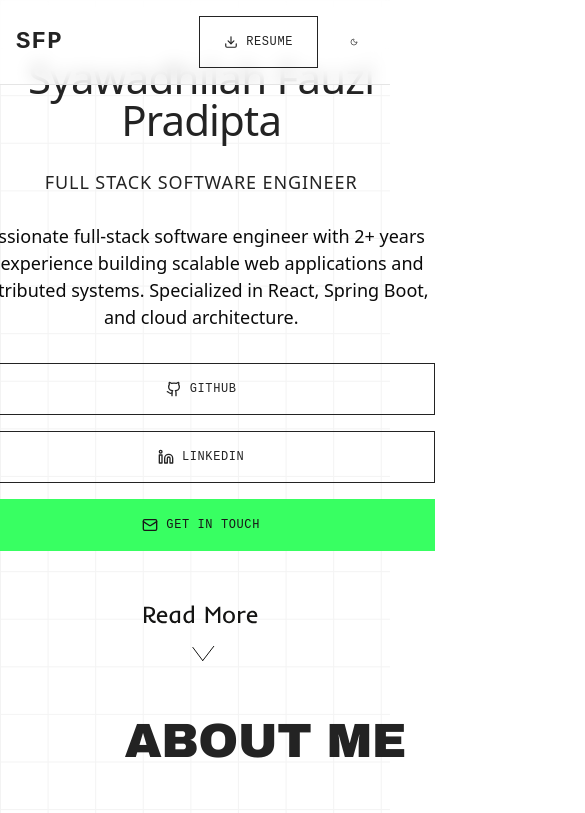
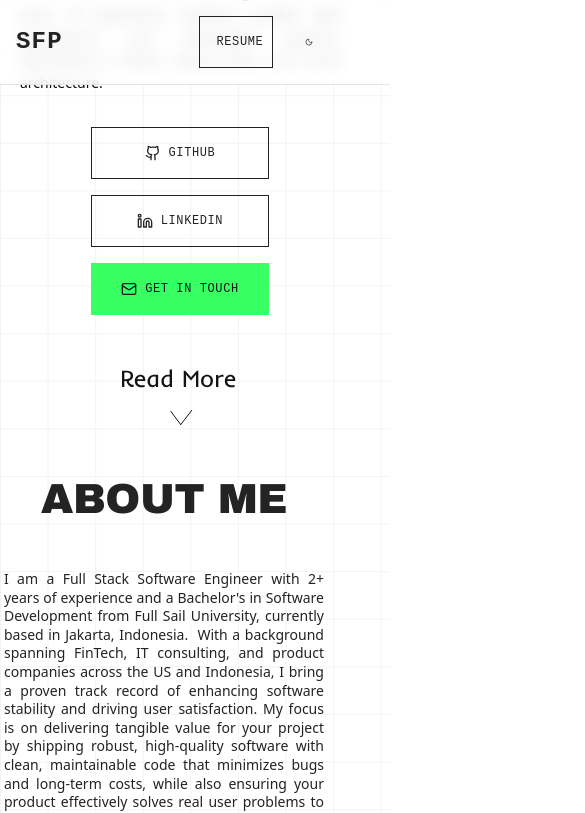
Before and after one commit to fauzipradipta/portofolio, a Next.js app: page / in a window 390 px wide. Shown: the top 813 px of the page, 585 px wide, since content can reach past the window. Built offline with nearby package versions, Linux system fonts and the light colour scheme.

Commit message:
working on responsive

```diff
--- a/src/app/data/mock.tsx
+++ b/src/app/data/mock.tsx
@@ -22,7 +22,7 @@ export const aboutData = {
 };
 
 export const aboutMeData={
-  bio:"I am a Full Stack Software Engineer with 2+ years of experience and a Bachelor's in Software Development from Full Sail University, currently based in Jakarta, Indonesia.  With a background spanning FinTech, IT consulting, and product companies across the US and Indonesia, I bring a proven track record of enhancing software stability and driving user satisfaction. My focus is on delivering tangible value for your project by shipping robust, high-quality software with clean, maintainable code that minimizes bugs and long-term costs, while also ensuring your product effectively solves real user problems to increase adoption and retention. ",
+  bio:"I am a Full Stack Software Engineer with 2+ years of experience and a Bachelor's in Software Development from Full Sail University, currently based in Jakarta, Indonesia.  With a background spanning FinTech, IT consulting, and product companies across the US and Indonesia, I bring a proven track record of enhancing software stability and driving user satisfaction. My focus is on delivering tangible value for your project by shipping robust, high-quality software with clean, maintainable code that minimizes bugs and long-term costs, while also ensuring your product effectively solves real user problems to increase adoption and retention. I deliver these full-stack solutions using modern technologies like ReactJS, JavaScript, Java, and Spring Boot, and as a continuous learner, I am always ready to adapt and implement the right tools to meet your project's specific requirements. Let's connect to discuss how I can help you build a more resilient and successful product. ",
   subBio:"I deliver these full-stack solutions using modern technologies like ReactJS, JavaScript, Java, and Spring Boot, and as a continuous learner, I am always ready to adapt and implement the right tools to meet your project's specific requirements. Let's connect to discuss how I can help you build a more resilient and successful product."
 }
 export const skillsData = {
--- a/src/app/globals.css
+++ b/src/app/globals.css
@@ -179,17 +179,13 @@ code {
   margin-top: 50px;
 }
 
-.text-bio{
-  font-family: 'Poppins', ui-sans-serif, system-ui, sans-serif;
-  font-size: clamp(15px, 2.5vw, 24px);
-  font-weight: 400;
-}
 .text-big {
   font-family: ui-sans-serif, system-ui, sans-serif;
   font-size: clamp(32px, 6vw, 84px);
   font-weight: 400;
   color: var(--text-primary);
   line-height: 1.07;
+
 }
 
 .text-regular {
@@ -411,10 +407,13 @@ code {
 
 .container {
   width: 100%;
-  max-width: 1920px;
+  /* max-width: 1920px; */
+  max-width: 100%;
   margin: 0 auto;
   padding: 0 24px;
 }
+
+
 
 /* Grid Background */
 .grid-background {
@@ -435,9 +434,9 @@ code {
 
 /* Responsive Design */
 
-@media (min-width: 375px) and (max-width: 412px) {
+@media (min-width: 375px) and (max-width: 430px) {
   .hero-section{
-    padding-top: 360rem;
+    padding-top: 367rem;
     margin-left: -8rem;
 
   }
@@ -450,46 +449,33 @@ code {
     font-size: clamp(18px, 1.5vw, 24px);
     margin-top:-2rem;
   }
-  .text-bio{
-    font-size: clamp(18px, 2.5vw, 24px);
+   .btn-primary,
+  .btn-accent {
+    width: 42%;
+    min-height: 52px;
+  }
+
+
+  .about-section{
+    margin-left: -10rem;
+  }
+
+  .title-big{
+    font-size: 42px;
   }
 }
-/* @media (max-width:1366px){
-  .hero-section{
-    text-align:center;
-    padding-top: 344rem;
-  }
-  .hero-title {
-    font-size: 75px;
-  }
 
-  .text-bio{
-    font-size: clamp(22px, 2.5vw, 28px);
-  }
-
-  .label{
-    font-size: clamp(22px, 1.5vw, 28px);
-    margin-top:-2rem;
-  }
-  .work-experience-section{
-    margin-top: -20rem;
-  }
-
-  .skills-section{
-    margin-top: -10rem;
-  }
-} */
 
 @media (max-width: 767px) {
   .grid-container {
     padding: calc(var(--grid-unit) * 1);
   }
 
-  .btn-primary,
+  /* .btn-primary,
   .btn-accent {
     width: 100%;
     min-height: 52px;
-  }
+  } */
 
   .container {
     padding: 0 16px;
--- a/src/app/page/About.tsx
+++ b/src/app/page/About.tsx
@@ -8,11 +8,11 @@ const About = () => {
         <div className="grid-container">
           <div className="text-center mb-16">
             <p className=" title-big mb-4">About Me</p>
-            <div className="about-bio">
-              <p className="text-body text-justify leading-relaxed ">
+            <div className="about-bio w-full px-2 sm:px-4">
+              <p className="text-body text-justify leading- sm:text-base md:text-lg w-full max-w-xs sm:max-w-md md:max-w-2xl mx-auto leading-relaxed break-words whitespace-normal text-justify sm:text-center ">
                 {aboutMeData.bio}
               </p>
-              <p className="text-body text-justify leading-relaxed sub-bio about-bio">
+              <p className="text-body text-justify leading-relaxed sub-bio about-bio sm:text-base md:text-lg w-full max-w-xs sm:max-w-md md:max-w-2xl mx-auto leading-relaxed break-words whitespace-normal text-justify sm:text-center">
                 {aboutMeData.subBio}
               </p>
             </div>
--- a/src/app/page/Hero.tsx
+++ b/src/app/page/Hero.tsx
@@ -12,18 +12,16 @@ const Hero = () => {
             <div className="mb-8">
 
               <h1 className="hero-title mb-8">
-                {/* {personalInfo.name.split(' ').map((word, index) => (
-                  <span key={index} className="block">
-                    {word}
-                  </span>
-                ))} */}
-
                 {personalInfo.name}
               </h1>
               <p className="label mb-8 pt-8 ">Full Stack Software Engineer</p>
-              <p className="text-bio max-w-3xl mx-auto">
-                {aboutData.bio}
-              </p>
+
+           <div className="w-full px-2 sm:px-4">
+              <p className="text-sm sm:text-base md:text-lg w-full max-w-xs sm:max-w-md md:max-w-2xl mx-auto leading-relaxed break-words whitespace-normal text-justify sm:text-center">
+                  {aboutData.bio}
+                </p>
+              </div>
+
             </div>
 
             <div className="flex flex-col sm:flex-row items-center justify-center space-y-4 sm:space-y-0 sm:space-x-6 mb-12">
```
